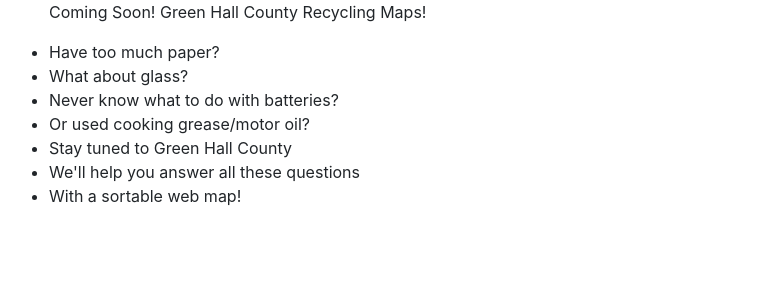
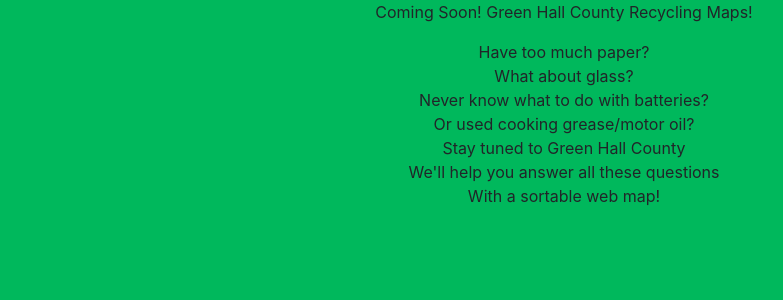
Before and after one commit to Roylaffman/env_hall, a Django app: template apps/green/templates/green/main.html in a window 1280 px wide. Shown: the top 300 px of the page, without its empty margins (76-859 px from the left). Run offline with Django 3.2, Linux system fonts and the light colour scheme; the template is opened without the code that fills it, so the values that code supplies are empty; some libraries are stand-ins or nearby versions.

Commit message:
Centered map for centers
Centered the map for the center_maps template.  Also added a background color to base (to be inherited to other pages).  Also centered the list on main, and removed bullet points.

```diff
--- a/apps/green/templates/green/center_map.html
+++ b/apps/green/templates/green/center_map.html
@@ -11,12 +11,13 @@
 </head>
 
 {% block content %}
+<center>
 <div class="row clearfix">
     <div class="col-md-12-column">
         <div id="map"></div>
     </div>
 </div>
-
+</center>
 {% endblock %}
 {% block morescripts %}
     <script>
--- a/apps/green/templates/green/main.html
+++ b/apps/green/templates/green/main.html
@@ -5,10 +5,10 @@
 
 {% block content %}
 
-    <div class="container">
-	<div class="row clearfix">
-		<div class="col-md-12 column">
-			<ul><p>Coming Soon! Green Hall County Recycling Maps!</p>
+
+		<div>
+        <center>
+			<ul class="list-unstyled"><p>Coming Soon! Green Hall County Recycling Maps!</p>
 				<li>
 					Have too much paper?
 				</li>
@@ -31,7 +31,8 @@
 					With a sortable web map!
 				</li>
 			</ul>
+            </center>
 		</div>
-	</div>
-</div>
+
+
 {% endblock %}
--- a/templates/base.html
+++ b/templates/base.html
@@ -16,7 +16,7 @@
     {% endblock %}
 </head>
 
-<body>
+<body style="background-color: #00B85C">
 
 {% block content %}{% endblock %}
 
```
